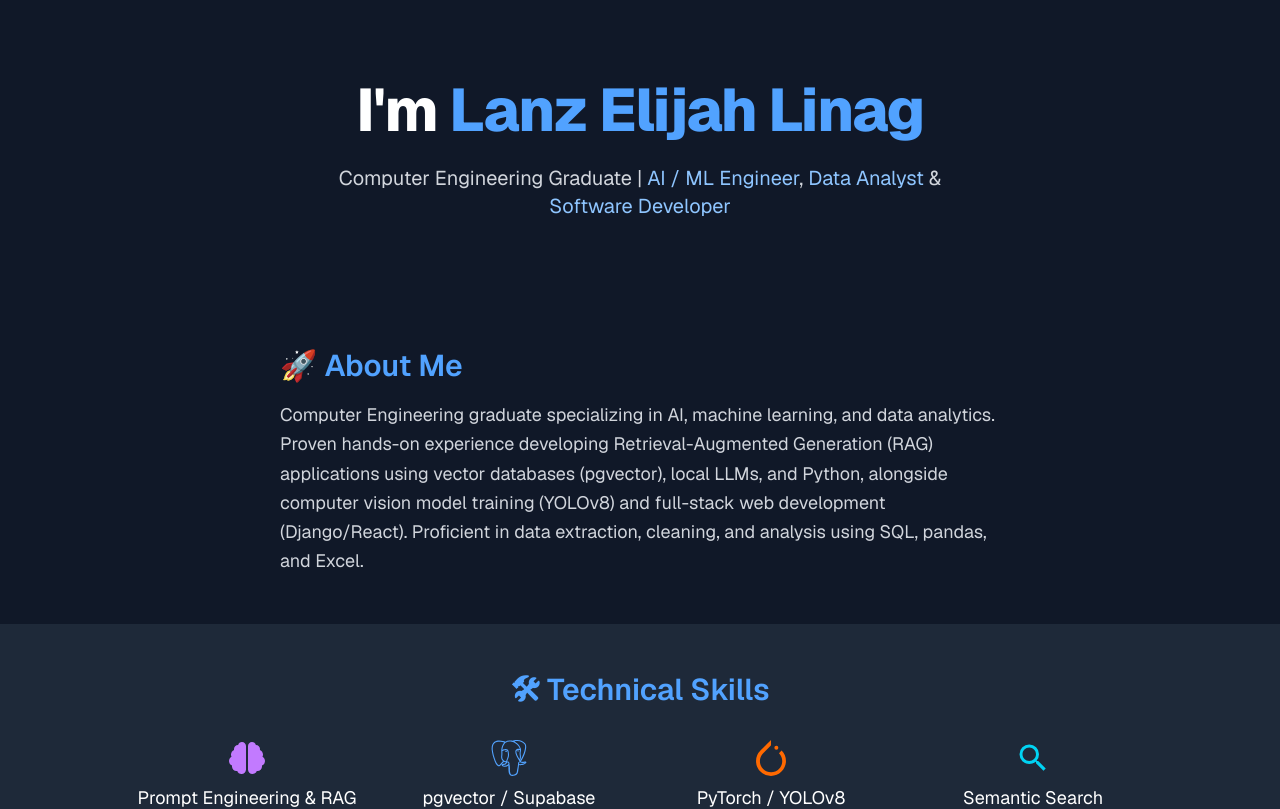
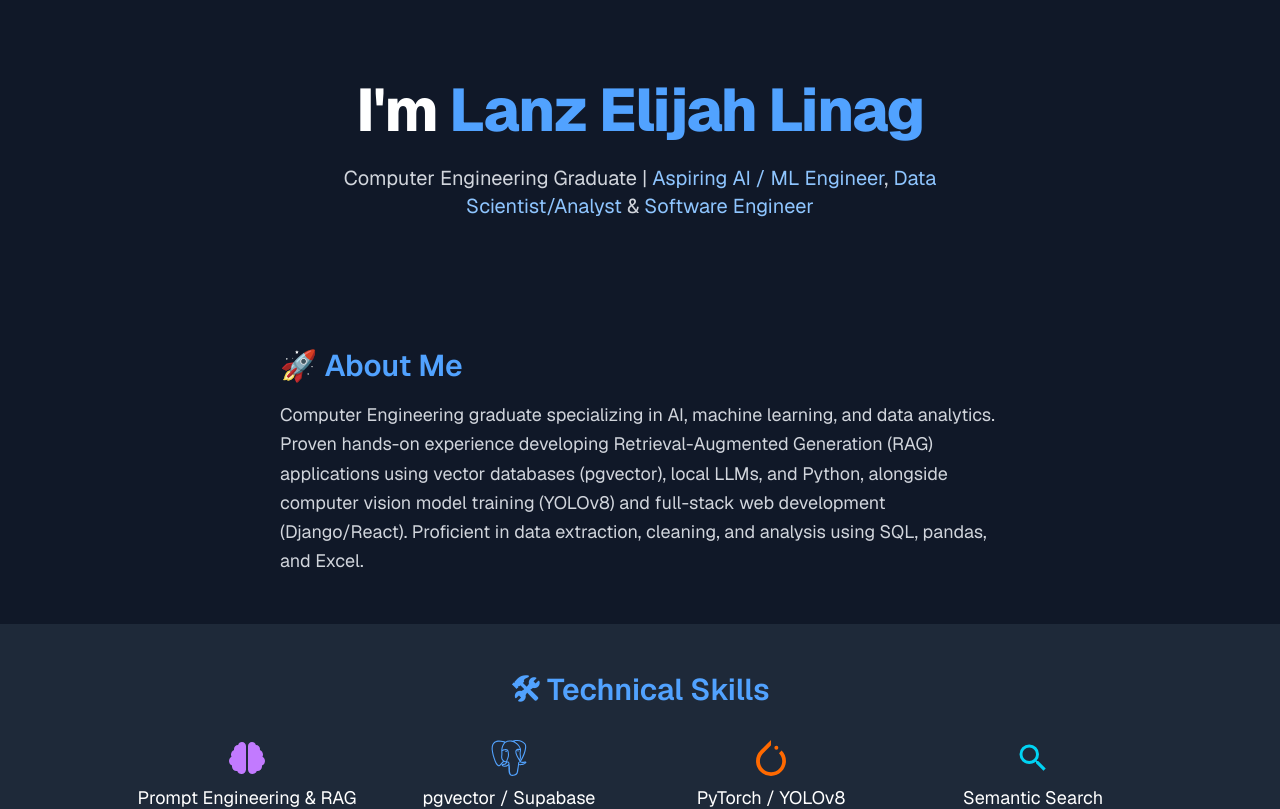
Before and after one commit to LanzLinag/my-portfolio, a Next.js app: page / in a window 1280 px wide. Shown: the top 809 px of the page. Built offline with nearby package versions, Linux system fonts and the light colour scheme.

Commit message:
Update professional titles in page.tsx

```diff
--- a/app/page.tsx
+++ b/app/page.tsx
@@ -37,9 +37,9 @@ export default function Home() {
 
         <p className="text-lg md:text-xl mt-6 text-gray-300 max-w-2xl">
           Computer Engineering Graduate |{" "}
-          <span className="text-blue-300">AI / ML Engineer</span>,{" "}
-          <span className="text-blue-300">Data Analyst</span> &{" "}
-          <span className="text-blue-300">Software Developer</span>
+          <span className="text-blue-300">Aspiring AI / ML Engineer</span>,{" "}
+          <span className="text-blue-300">Data Scientist/Analyst</span> &{" "}
+          <span className="text-blue-300">Software Engineer</span>
         </p>
       </section>
 
```
